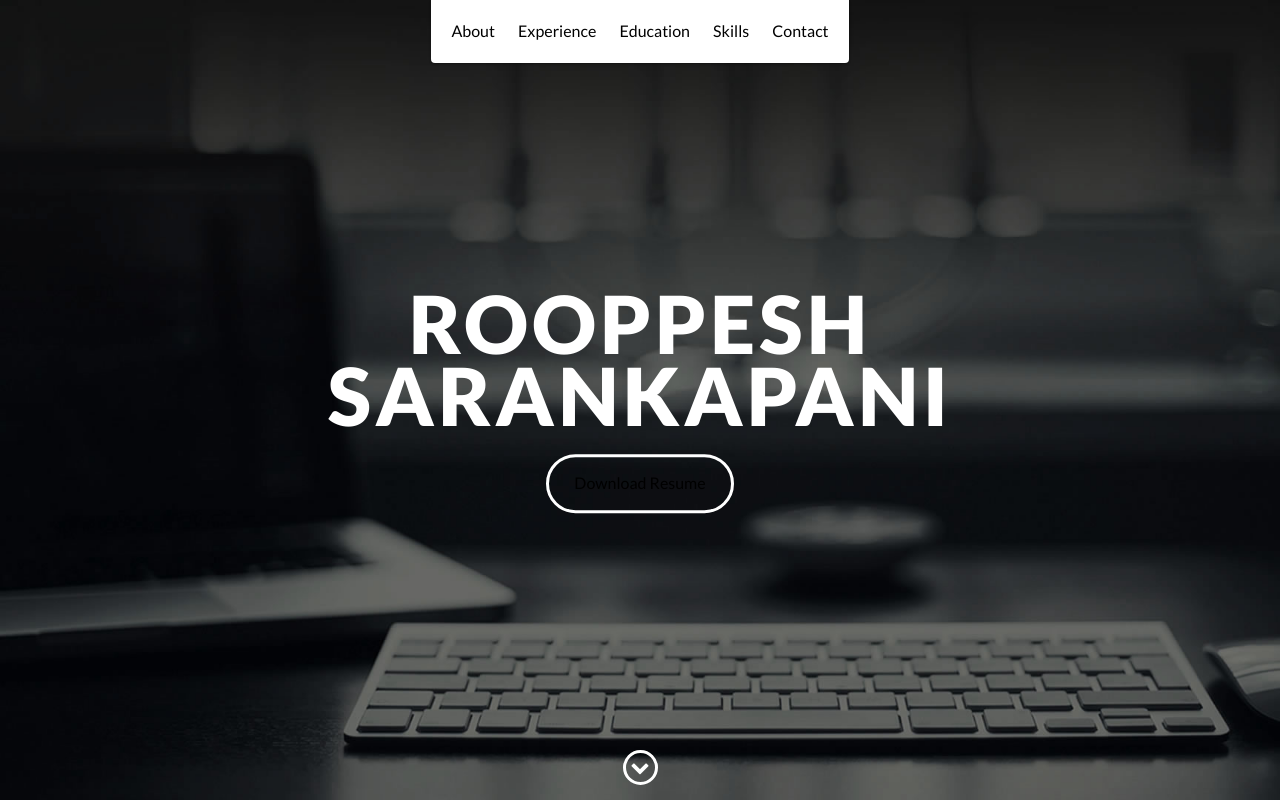
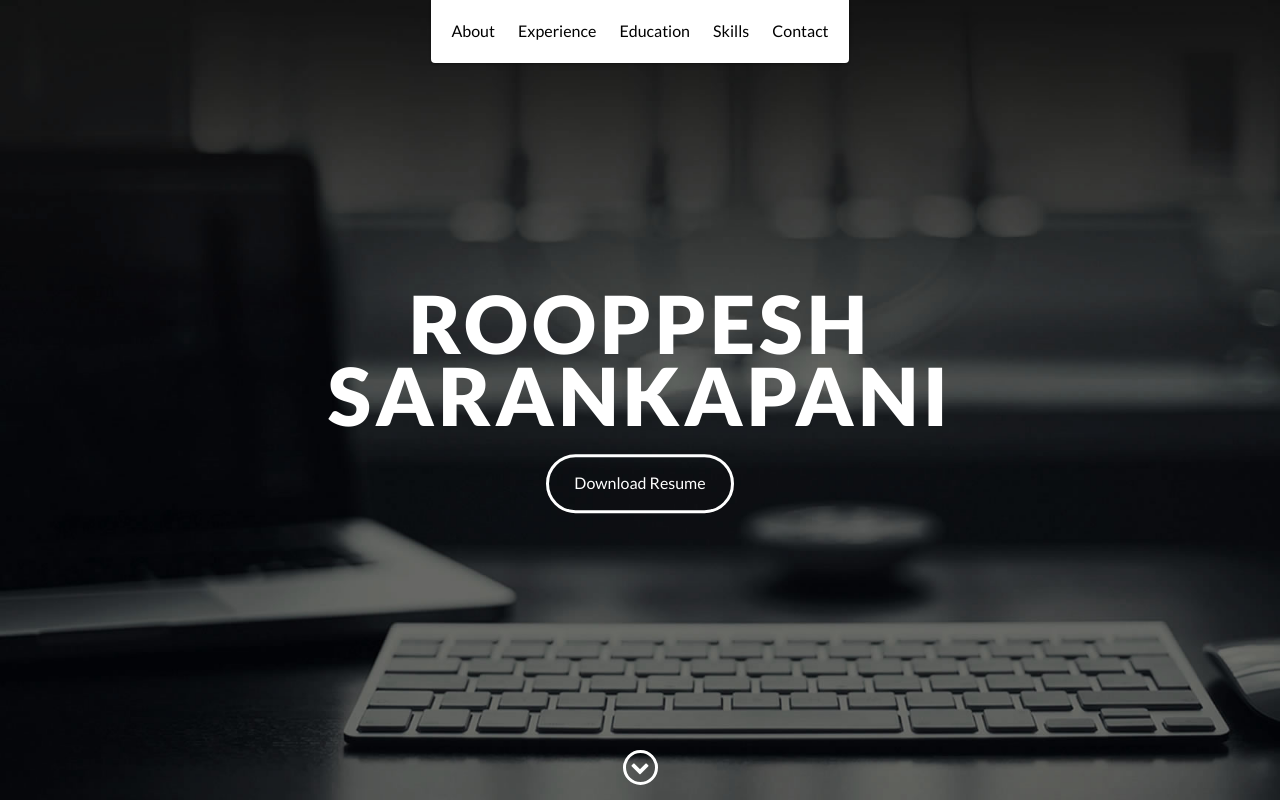
Before and after one commit to Rooppesh/rooppesh.github.io, a website: page index.html in a window 1280 px wide. Shown: the top 800 px of the page. Drawn offline with nearby package versions, Linux system fonts and the light colour scheme.

Commit message:
Update index.html

```diff
--- a/index.html
+++ b/index.html
@@ -109,7 +109,7 @@ window.onload = function() {
         <div id="lead-content">
             <h1>Rooppesh Sarankapani</h1>
 <br/>
-            <a href="http://bit.ly/rooppesh_cv" class="btn-rounded-white" style="color:black">Download Resume</a>
+            <a href="http://bit.ly/rooppesh_cv" class="btn-rounded-white" >Download Resume</a>
         </div>
         <!-- End #lead-content -->
 
```
